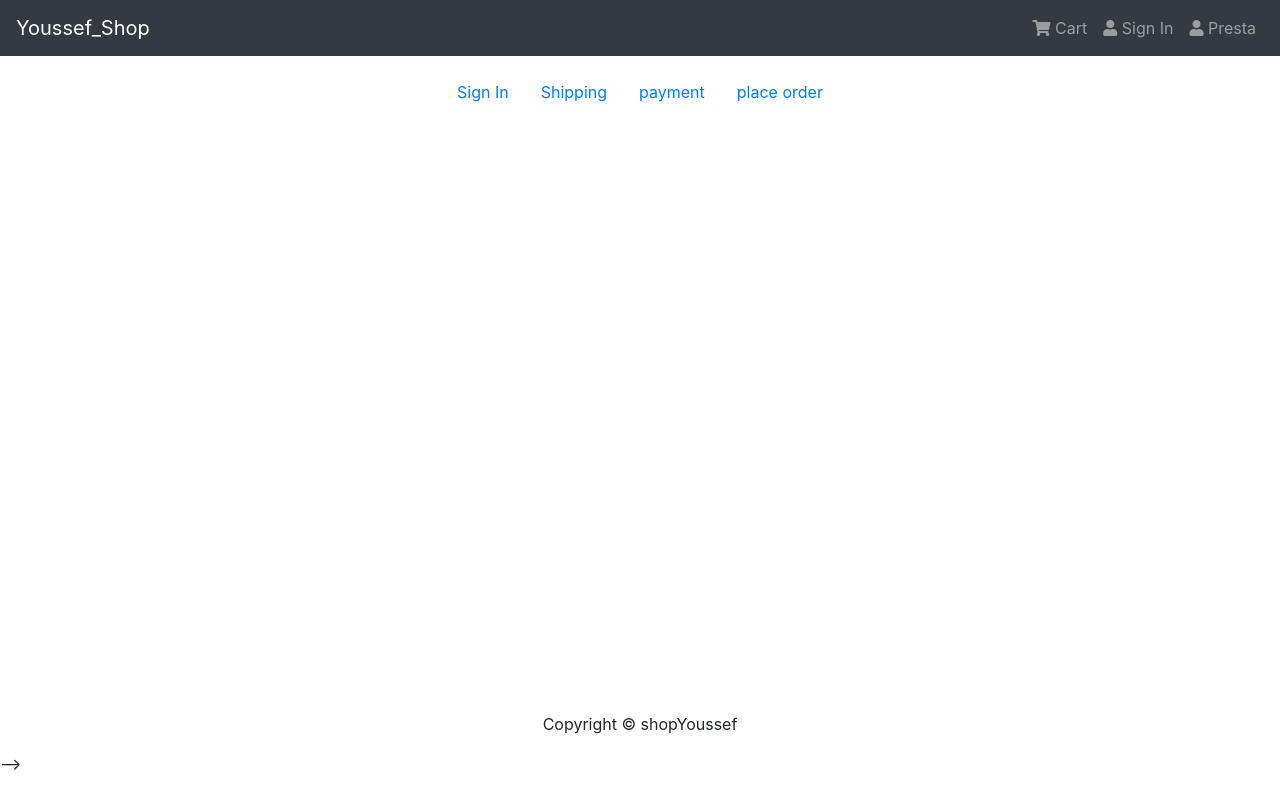
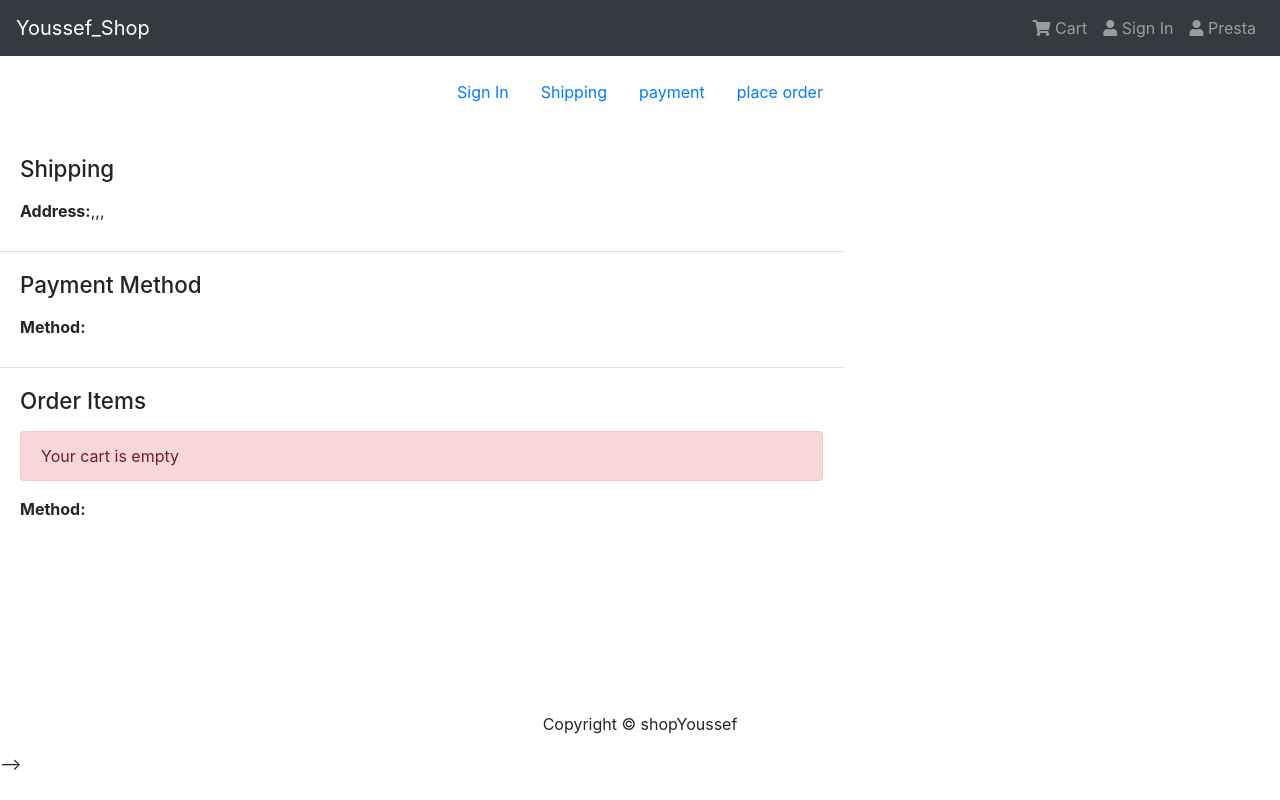
Before and after one commit to youssefchehata/mern_e_commerce, a React (Create React App) app in the folder frontend/: page /placeorder in a window 1280 px wide. Built offline with nearby package versions, Linux system fonts and the light colour scheme.

Commit message:
shipping&payment&placeOrder=>screen

```diff
--- a/frontend/src/screens/PaymentScreen.js
+++ b/frontend/src/screens/PaymentScreen.js
@@ -9,9 +9,9 @@ import { savePaymentMethod, } from '../store/actions/cartActions';
 const PaymentScreen = ({ history }) => {
   const cart = useSelector((state) => state.cart);
   const { shippingAddress } = cart;
-  if (shippingAddress) {
-    history.push('/placeorder')
-  }
+  // if (shippingAddress) {
+  //   history.push('/placeorder')
+  // }
 
   const [paymentMethod, setPaymentMethod] = useState('PayPal');
 
--- a/frontend/src/screens/PlaceOrderScreen.js
+++ b/frontend/src/screens/PlaceOrderScreen.js
@@ -1,17 +1,141 @@
 import React, { useState, useEffect } from 'react';
-import {  Button,Row, Col,ListGroup,Image,Card } from 'react-bootstrap';
+import { Button, Row, Col, ListGroup, Image, Card } from 'react-bootstrap';
 import { useDispatch, useSelector } from 'react-redux';
 import { Loader } from '../components/Loader';
 import { Message } from '../components/Message';
 import CheckoutSteps from './CheckoutSteps';
-import { savePaymentMethod, } from '../store/actions/cartActions';
+import { savePaymentMethod } from '../store/actions/cartActions';
+import { Link } from 'react-router-dom';
 
- const PlaceOrderScreen = () => {
-     const cart = useSelector(state=>state.cart)
-    return (
-        <>
-        <CheckoutSteps step1 step2 step3 step4 />
-        </>
-    )
-}
-export default PlaceOrderScreen
+const PlaceOrderScreen = () => {
+  const cart = useSelector((state) => state.cart);
+
+  //Calculate prices
+  const addDecimal = (num) => {
+    return (Math.round(num * 100) / 100).toFixed(2);
+  };
+  cart.itemsPrice = addDecimal(
+    cart.cartItems.reduce((acc, item) => acc + item.price * item.qty, 0)
+  );
+  cart.shippingPrice = addDecimal(cart.itemsPrice > 100 ? 0 : 100);
+
+  cart.taxPrice = addDecimal(Number((0.19 * cart.itemsPrice).toFixed(2)));
+  cart.totalPrice = (
+    Number(cart.itemsPrice) +
+    Number(cart.shippingPrice) +
+    Number(cart.taxPrice)
+  ).toFixed(2);
+  const placeOrderHandler = () => {};
+
+  return (
+    <>
+      <CheckoutSteps step1 step2 step3 step4 />
+      <div className='row'>
+        <div className='col-8'>
+          <ul className='list-group list-group-flush'>
+            <li className='list-group-item'>
+              <h2>Shipping</h2>
+              <p>
+                <strong>Address:</strong>
+                {cart.shippingAddress.address},{cart.shippingAddress.city},
+                {cart.shippingAddress.postalCode},{cart.shippingAddress.country}
+              </p>
+            </li>
+
+            <li className='list-group-item'>
+              <h2>Payment Method</h2>
+              <p>
+                <strong>Method:</strong>
+                {cart.paymentMethod}
+              </p>
+            </li>
+
+            <li className='list-group-item'>
+              <h2>Order Items</h2>
+              {cart.cartItems.length === 0 ? (
+                <Message> Your cart is empty</Message>
+              ) : (
+                <ul className='list-group list-group-flush'>
+                  {cart?.cartItems.map((el, index) => (
+                    <li className='list-group-item'>
+                      <div className='row'>
+                        <div className='col-md-1'>
+                          <Image
+                            src={el.image}
+                            alt={el.name}
+                            className='img-fluid rounded'
+                          />
+                        </div>
+                        <div className='col'>
+                          <Link to={`/product/${el.name}`}>{el.name}</Link>
+                        </div>
+                        <div className='col-md-4'>
+                          {el.qty} x TND {el.price} = TND {el.qty * el.price}
+                        </div>
+                        <div className='col-md-4'>
+                          <div className='card'>
+                            <ul className='list-group list-group-flush'>
+                              <li className='list-group-item'>
+                                <h2>Order Summary</h2>
+                              </li>
+                              <li className='list-group-item'>
+                                <div className='row'>
+                                  <div className='col'>Items</div>
+                                  <div className='col'>
+                                    TND{cart.itemsPrice}
+                                  </div>
+                                </div>
+                              </li>
+
+                              <li className='list-group-item'>
+                                <div className='row'>
+                                  <div className='col'>Shipping</div>
+                                  <div className='col'>
+                                    TND{cart.shippingPrice}
+                                  </div>
+                                </div>
+                              </li>
+                              <li className='list-group-item'>
+                                <div className='row'>
+                                  <div className='col'>Tax</div>
+                                  <div className='col'>TND{cart.taxPrice}</div>
+                                </div>
+                              </li>
+                              <li className='list-group-item'>
+                                <div className='row'>
+                                  <div className='col'>Total</div>
+                                  <div className='col'>
+                                    TND{cart.totalPrice}
+                                  </div>
+                                </div>
+                              </li>
+                              <li className='list-group-item'>
+                                <button
+                                  type='button'
+                                  className='btn btn-primary '
+                                  disabled={cart.cartItems === 0}
+                                  onClick={placeOrderHandler}
+                                >
+                                  place order
+                                </button>
+                              </li>
+                            </ul>
+                          </div>
+                        </div>
+                      </div>
+                    </li>
+                  ))}
+                </ul>
+              )}
+              <p>
+                <strong>Method:</strong>
+                {cart.paymentMethod}
+              </p>
+            </li>
+          </ul>
+        </div>
+      </div>
+    </>
+  );
+};
+export default PlaceOrderScreen;
```
